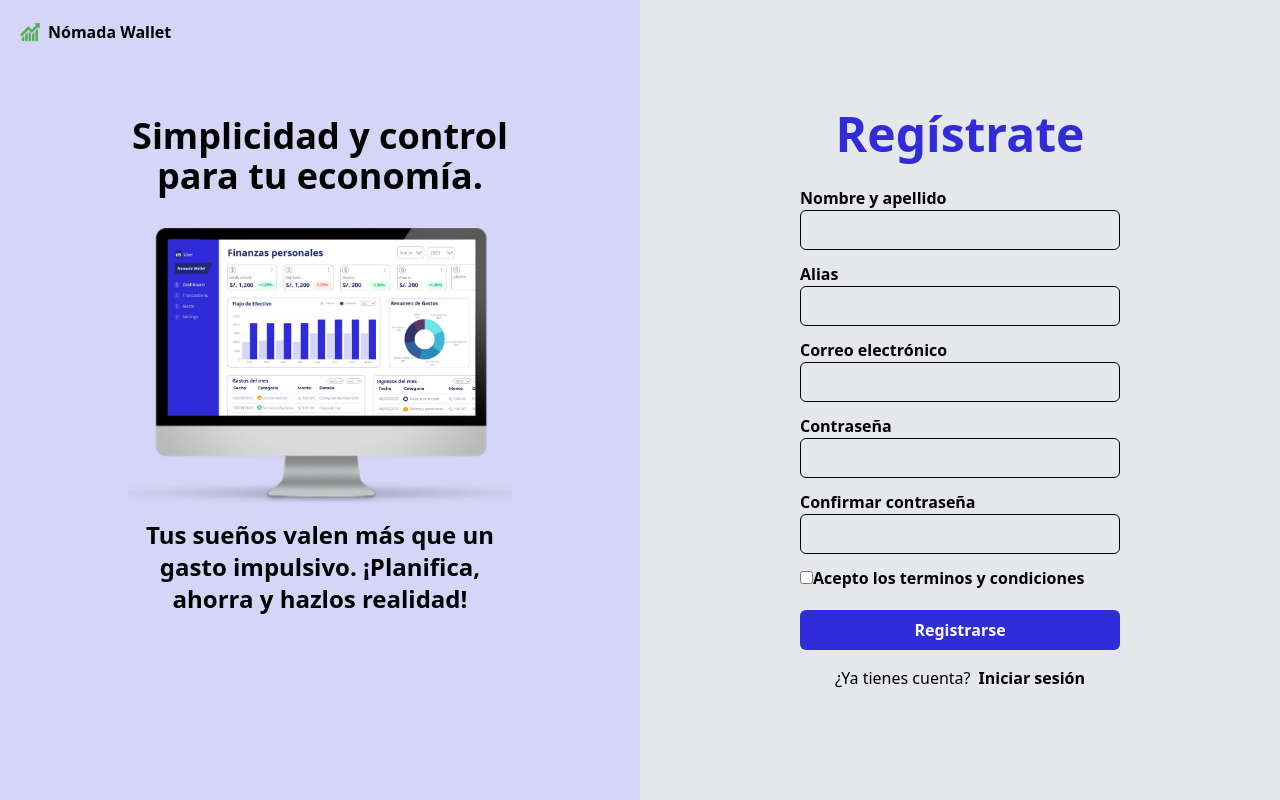
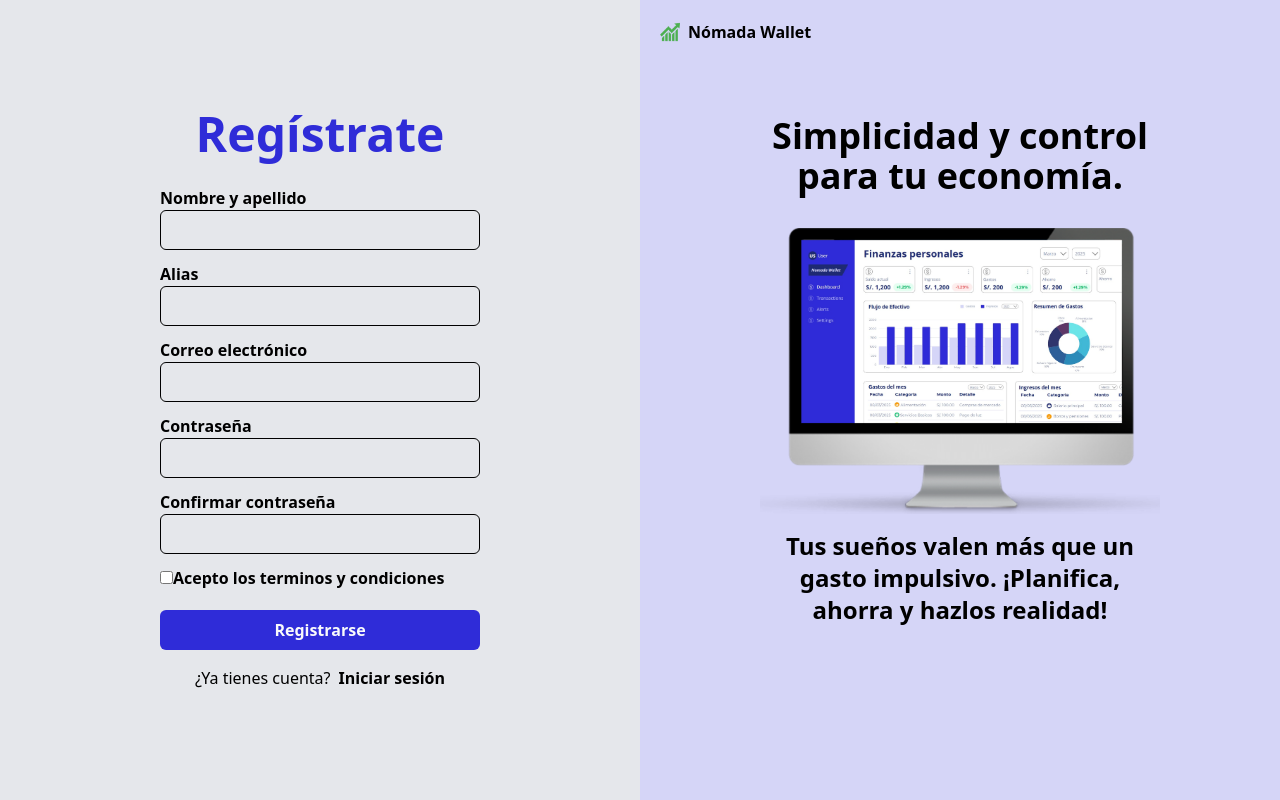
Before and after one commit to DennisMiranda/personal-finance-dashboard, a website: page pages/register.html in a window 1280 px wide. Drawn offline with nearby package versions, Linux system fonts and the light colour scheme; files that its build step writes are made by us from their sources.

Commit message:
Afinando ultimos stylos

```diff
--- a/pages/login.html
+++ b/pages/login.html
@@ -3,26 +3,26 @@
 <head>
     <meta charset="UTF-8">
     <meta name="viewport" content="width=device-width, initial-scale=1.0">
-    <link href="../src/output.css" rel="stylesheet">
+    <link href="/css/output.css" rel="stylesheet" />
     <title>Login - Nómada Wallet</title>
-    <script src="https://unpkg.com/@tailwindcss/browser@4"></script>
+    <!-- <script src="https://unpkg.com/@tailwindcss/browser@4"></script> -->
     <link rel="stylesheet" href="../css/login.css">
 </head>
 <body>
     <div class="flex">
-        <section class="hidden bg-[#d5d5f7] h-screen md:block md:w-1/2">
+        <section class="hidden bg-[#d5d5f7] h-screen lg:block lg:w-1/2">
             <header class="flex items-center m-5 gap-2">
                 <img src="../img/Icono Finanza.png" class="w-5 h-auto" alt="">
                 <p class="font-bold">Nómada Wallet</p>
             </header>
             <div class="grid content-center my-10 mx-[20%]">
-                <h1 class="py-8 text-4xl text-center font-bold">Simplicidad y control para tu economía.</h1>
+                <h1 class="py-8 text-4xl text-center font-bold">Simplicidad y control <br> para tu economía.</h1>
                 <img src="../img/Monitor-dashBoard.png" alt="">
-                <p class="py-4 text-center font-bold text-2xl">Tus sueños valen más que un gasto impulsivo. ¡Planifica, ahorra y hazlos realidad!</p>
+                <p class="py-4 text-center font-bold text-2xl">Tus sueños valen más que un <br> gasto impulsivo. ¡Planifica, <br> ahorra y hazlos realidad!</p>
             </div>
         </section>
 
-        <section class="grid content-center justify-items-center bg-gray-200 h-screen w-[100%] md:w-1/2 py-20">
+        <section class="grid content-center justify-items-center bg-gray-200 h-screen w-[100%] lg:w-1/2 py-20">
             <div class="w-80">
                 <h2 class="text-center font-extrabold text-5xl mb-7 text-[#2f2cd8]">Iniciar Sesión</h2>
                 <form class="flex flex-col" action="login">
@@ -43,7 +43,6 @@
 
                 </form>
             </div>
-
         </section>
     </div>
 
--- a/pages/register.html
+++ b/pages/register.html
@@ -3,26 +3,14 @@
 <head>
     <meta charset="UTF-8">
     <meta name="viewport" content="width=device-width, initial-scale=1.0">
-    <link href="../src/output.css" rel="stylesheet">
+    <link href="/css/output.css" rel="stylesheet">
     <title>Registro - Nómada Wallet</title>
-    <script src="https://unpkg.com/@tailwindcss/browser@4"></script>
+    <!-- <script src="https://unpkg.com/@tailwindcss/browser@4"></script> -->
     <link rel="stylesheet" href="../css/register.css">
 </head>
 <body>
     <div class="flex">
-        <section class="hidden bg-[#d5d5f7] h-screen md:block md:w-1/2">
-            <header class="flex items-center m-5 gap-2">
-                <img src="../img/Icono Finanza.png" class="w-5 h-auto" alt="">
-                <p class="font-bold">Nómada Wallet</p>
-            </header>
-            <div class="grid content-center my-10 mx-[20%]">
-                <h1 class="py-8 text-4xl text-center font-bold">Simplicidad y control para tu economía.</h1>
-                <img src="../img/Monitor-dashBoard.png" alt="">
-                <p class="py-4 text-center font-bold text-2xl">Tus sueños valen más que un gasto impulsivo. ¡Planifica, ahorra y hazlos realidad!</p>
-            </div>
-        </section>
-
-        <section class="grid content-center justify-items-center bg-gray-200 h-screen w-[100%] md:w-1/2 py-20">
+        <section class="grid content-center justify-items-center bg-gray-200 h-screen w-[100%] lg:w-1/2 py-20">
             <div class="w-80">
                 <h2 class="text-center font-extrabold text-5xl mb-7 text-[#2f2cd8]">Regístrate</h2>
                 <form class="flex flex-col" action="login">
@@ -49,10 +37,20 @@
                         <h4>¿Ya tienes cuenta?</h4>
                         <a class="font-bold" href="login.html">Iniciar sesión</a>
                     </div>
-
                 </form>
             </div>
+        </section>
 
+        <section class="hidden bg-[#d5d5f7] h-screen lg:block lg:w-1/2">
+            <header class="flex items-center m-5 gap-2">
+                <img src="../img/Icono Finanza.png" class="w-5 h-auto" alt="">
+                <p class="font-bold">Nómada Wallet</p>
+            </header>
+            <div class="grid content-center justify-items-center my-10 mx-[15%]">
+                <h1 class="py-8 text-4xl text-center font-bold">Simplicidad y control <br> para tu economía.</h1>
+                <img class="w-100" src="../img/Monitor-dashBoard.png" alt="">
+                <p class="py-4 text-center font-bold text-2xl">Tus sueños valen más que un <br> gasto impulsivo. ¡Planifica, <br> ahorra y hazlos realidad!</p>
+            </div>
         </section>
     </div>
 
```
Also changed, not shown: css/login.css (indentation only), css/register.css (indentation only).
